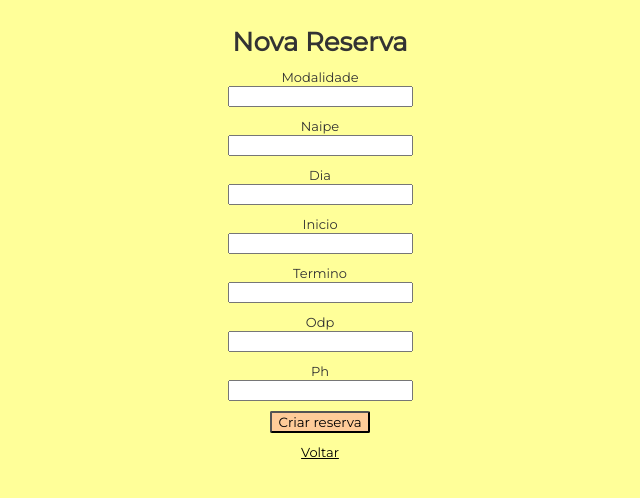
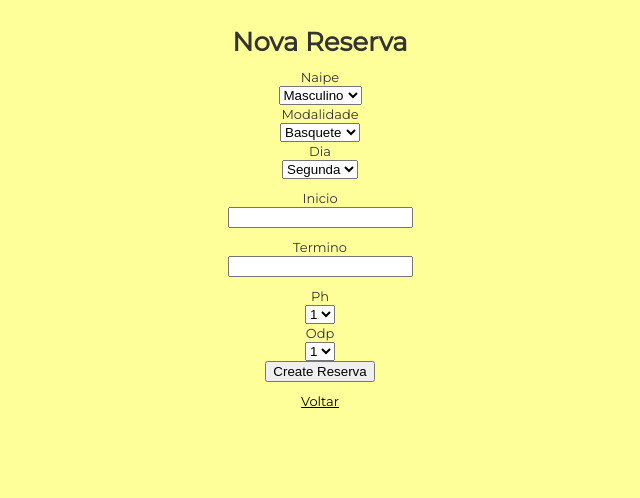
Before and after one commit to guscarvas/MOVIRQ, a Rails app: page /reservas/new in a window 1280 px wide. Shown: the top 498 px of the page, without its empty margins (320-960 px from the left). Run offline with Rails 7, Linux system fonts and the light colour scheme; style sheets or scripts are compiled from the project's sources.

Commit message:
caixa de selecao reserva

```diff
--- a/app/views/reservas/_form.html.erb
+++ b/app/views/reservas/_form.html.erb
@@ -11,19 +11,21 @@
     </div>
   <% end %>
 
-  <div class="field">
-    <%= form.label :modalidade %>
-    <%= form.text_field :modalidade %>
+  <div class="col-md-3">
+
+    <div class="form-group">
+      <%= form.label :naipe %>
+      <%= form.select :naipe, options_for_select(%w[Masculino Feminino Misto]), class: "form-control" %>
     </div>
 
-  <div class="field">
-    <%= form.label :naipe %>
-    <%= form.text_field :naipe %>
+    <div class="form-group">
+      <%= form.label :modalidade%>
+      <%= form.select :modalidade, options_for_select(%w[Basquete Vôlei Handebol Futsal]), class: "form-control" %>
     </div>
 
     <div class="field">
       <%= form.label :dia %>
-    <%= form.text_field :dia %>
+      <%= form.select :dia, options_for_select(%w[Segunda Terça Quarta Quinta Sexta]), class: "form-control" %>
     </div>
 
     <div class="field">
@@ -36,17 +38,20 @@
       <%= form.text_field :termino %>
     </div>
 
-  <div class="field">
-    <%= form.label :odp %>
-    <%= form.text_field :odp %>
+    <div class="form-group">
+      <%= form.label :ph %>
+      <%= form.select :ph, options_for_select(%w[1 2]), class: "form-control" %>
     </div>
 
-  <div class="field">
-    <%= form.label :ph %>
-    <%= form.text_field :ph %>
+    <div class="form-group">
+      <%= form.label :odp%>
+      <%= form.select :odp, options_for_select(%w[1 2]), class: "form-control" %>
+    </div>
+
   </div>
 
   <div class="actions">
-    <%= form.submit "Criar reserva", :class => "botao" %>
+    <%= form.submit %>
   </div>
+
 <% end %>
```
Also changed, not shown: 2 other files. Lines whose indentation alone changed are shown as unchanged.
